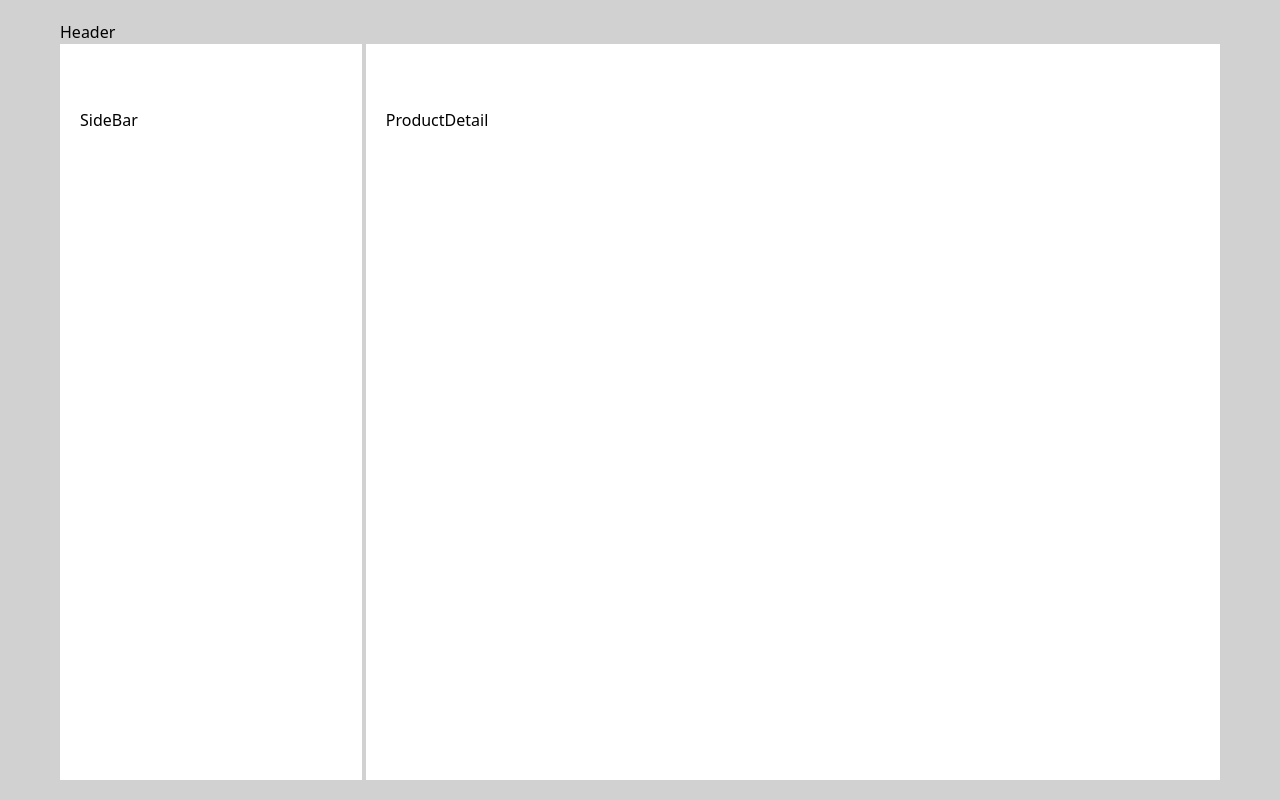
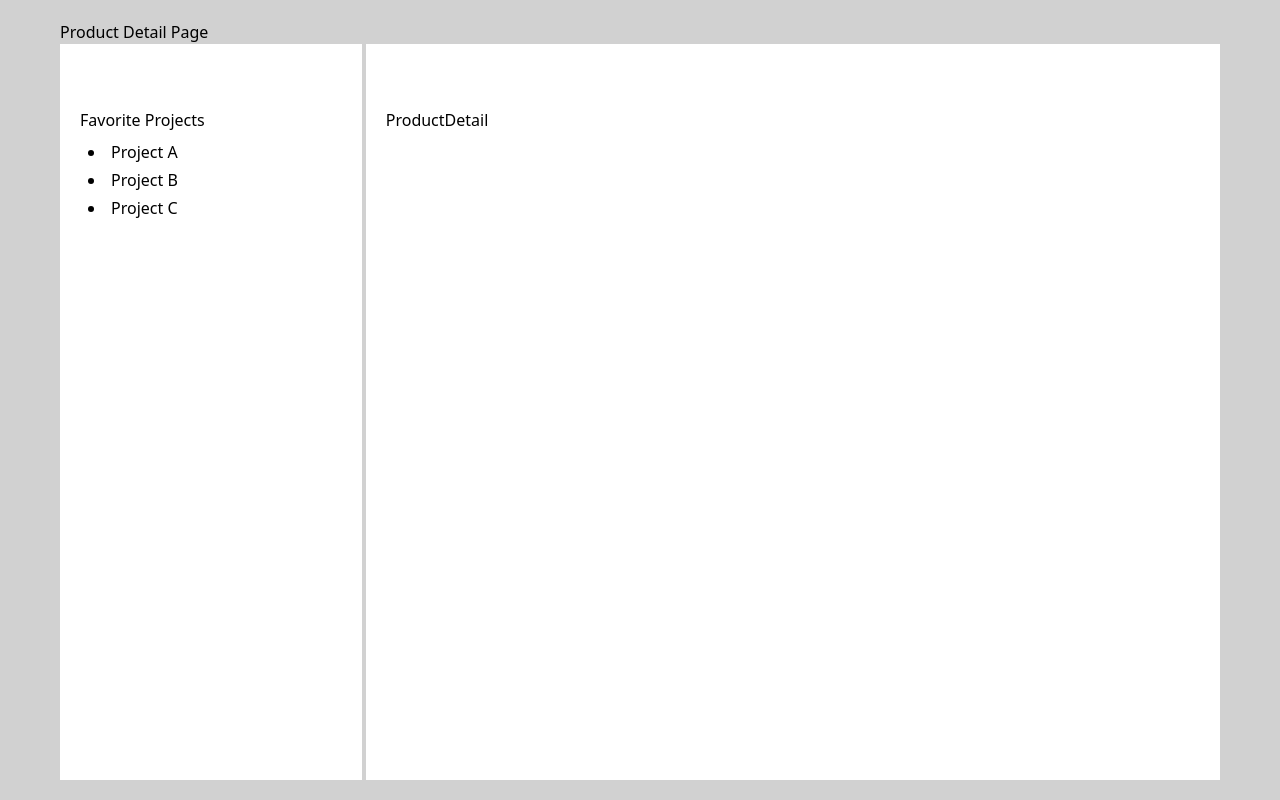
Before and after one commit to KaleabKindu/Satoshi-Assessment, a React app: page /1 in a window 1280 px wide. Built offline with nearby package versions, Linux system fonts and the light colour scheme.

Commit message:
implement header and side bar user interface

```diff
--- a/src/App.js
+++ b/src/App.js
@@ -1,17 +1,14 @@
 import React from "react";
 import Products from "./pages/Products";
 import ProductDetail from "./pages/ProductDetail";
-import Layout from "./components/Layout";
 import { Routes, Route } from "react-router-dom";
 
 function App() {
   return (
-    <Layout>
-      <Routes>
-        <Route path="/" element={<Products />} />
-        <Route path="/:id" element={<ProductDetail />} />
-      </Routes>
-    </Layout>
+    <Routes>
+      <Route path="/" element={<Products />} />
+      <Route path="/:id" element={<ProductDetail />} />
+    </Routes>
   );
 }
 
--- /dev/null
+++ b/src/components/FavoriteProjects.js
@@ -0,0 +1,24 @@
+import React, { useContext, useMemo } from "react";
+import { ProductsContext } from "../context/ProductsContext";
+
+const FavoriteProjects = () => {
+  const { products } = useContext(ProductsContext);
+  const favouriteProducts = useMemo(
+    () => products.filter((product) => product.favourite),
+    [products]
+  );
+  return (
+    <div className="flex flex-col gap-2">
+      <p>Favorite Projects</p>
+      <ul className="flex flex-col gap-1 pl-2">
+        {favouriteProducts.map((product) => (
+          <li key={product.id} className="list-disc list-inside">
+            {product.name}
+          </li>
+        ))}
+      </ul>
+    </div>
+  );
+};
+
+export default FavoriteProjects;
--- a/src/components/Header.js
+++ b/src/components/Header.js
@@ -1,10 +1,13 @@
 import React from "react";
 import MobileDrawer from "./MobileDrawer";
+import { useParams } from "react-router-dom";
 
 const Header = () => {
+  const { id } = useParams();
+  console.log("id", id);
   return (
     <div className="flex justify-between">
-      <p>Header</p>
+      <p>{id ? "Product Detail Page" : "Product List Page"}</p>
       <MobileDrawer />
     </div>
   );
--- a/src/components/MobileDrawer.js
+++ b/src/components/MobileDrawer.js
@@ -3,6 +3,7 @@ import Drawer from "@mui/material/Drawer";
 import IconButton from "@mui/material/IconButton";
 import MenuIcon from "@mui/icons-material/Menu";
 import CloseIcon from "@mui/icons-material/Close";
+import FavoriteProjects from "./FavoriteProjects";
 
 const MobileDrawer = (props) => {
   const [open, setOpen] = useState(false);
@@ -20,7 +21,7 @@ const MobileDrawer = (props) => {
               <CloseIcon />
             </IconButton>
           </div>
-          <p>Mobile Drawer</p>
+          <FavoriteProjects/>
         </div>
       </Drawer>
     </div>
--- a/src/components/SideBar.js
+++ b/src/components/SideBar.js
@@ -1,9 +1,10 @@
 import React from "react";
+import FavoriteProjects from "./FavoriteProjects";
 
 const SideBar = () => {
   return (
     <div className="hidden md:block w-[400px] h-full pt-8 md:pt-16 p-2 md:p-5 bg-white">
-      SideBar
+      <FavoriteProjects />
     </div>
   );
 };
--- a/src/data/products.json
+++ b/src/data/products.json
@@ -6,7 +6,7 @@
     "end_date": "2025-12-31",
     "manager": "John Doe",
     "description": "A groundbreaking initiative to revolutionize technology integration in daily life.",
-      "favourite": "true"
+    "favourite": true
   },
   {
     "id": "project_b",
@@ -15,7 +15,7 @@
     "end_date": "2025-11-15",
     "manager": "Jane Smith",
     "description": "Development of a new sustainable energy solution for urban areas.",
-      "favourite": "true"
+    "favourite": true
   },
   {
     "id": "project_c",
@@ -24,7 +24,7 @@
     "end_date": "2025-09-30",
     "manager": "Mike Johnson",
     "description": "Enhancing public health through innovative medical device technology.",
-      "favourite": "true"
+    "favourite": true
   },
   {
     "id": "project_d",
@@ -33,7 +33,7 @@
     "end_date": "2025-10-10",
     "manager": "Emily Brown",
     "description": "Creation of an AI-driven educational platform for personalized learning.",
-      "favourite": "false"
+    "favourite": false
   },
   {
     "id": "project_e",
@@ -42,7 +42,7 @@
     "end_date": "2025-12-05",
     "manager": "David Lee",
     "description": "Research and development in quantum computing applications.",
-      "favourite": "false"
+    "favourite": false
   },
   {
     "id": "project_f",
@@ -51,7 +51,7 @@
     "end_date": "2025-08-20",
     "manager": "Sarah Kim",
     "description": "Launching a global initiative for climate change awareness.",
-      "favourite": "false"
+    "favourite": false
   },
   {
     "id": "project_g",
@@ -60,7 +60,7 @@
     "end_date": "2025-12-31",
     "manager": "Tom Wilson",
     "description": "Exploring new materials for eco-friendly packaging solutions.",
-      "favourite": "false"
+    "favourite": false
   },
   {
     "id": "project_h",
@@ -69,7 +69,7 @@
     "end_date": "2025-11-15",
     "manager": "Lisa Green",
     "description": "Improving logistics with drone delivery systems in rural areas.",
-      "favourite": "false"
+    "favourite": false
   },
   {
     "id": "project_i",
@@ -78,7 +78,7 @@
     "end_date": "2025-10-31",
     "manager": "Robert Taylor",
     "description": "Developing a community-based urban farming project to combat food deserts.",
-      "favourite": "false"
+    "favourite": false
   },
   {
     "id": "project_j",
@@ -87,6 +87,6 @@
     "end_date": "2025-12-20",
     "manager": "Anna White",
     "description": "Initiating a program to preserve cultural heritage through digital archiving.",
-      "favourite": "false"
+    "favourite": false
   }
 ]
--- /dev/null
+++ b/src/hoc/withRootLayout.js
@@ -0,0 +1,12 @@
+import React from "react";
+import Layout from "../components/Layout";
+
+export const withRootLayout = (Component) => {
+  return (props) => {
+    return (
+      <Layout>
+        <Component {...props} />
+      </Layout>
+    );
+  };
+};
--- a/src/pages/Home.js
+++ /dev/null
@@ -1,16 +0,0 @@
-import React from "react";
-import { Button, TextField } from "@mui/material";
-
-function App() {
-  return (
-    <div className="flex flex-col gap-10 items-center mt-72 w-full">
-      <p className="font-bold text-3xl">Hello, React with Webpack!</p>
-      <TextField id="outlined-basic" label="Outlined" variant="outlined" />
-      <Button variant="contained" color="primary">
-        Hello, MUI!
-      </Button>
-    </div>
-  );
-}
-
-export default App;
--- a/src/pages/ProductDetail.js
+++ b/src/pages/ProductDetail.js
@@ -1,7 +1,8 @@
 import React from "react";
+import { withRootLayout } from "../hoc/withRootLayout";
 
 const ProductDetail = () => {
   return <div>ProductDetail</div>;
 };
 
-export default ProductDetail;
+export default withRootLayout(ProductDetail);
--- a/src/pages/Products.js
+++ b/src/pages/Products.js
@@ -1,8 +1,8 @@
 import React from "react";
 import ProductsList from "../components/ProductsList";
-
+import { withRootLayout } from "../hoc/withRootLayout";
 const Products = () => {
   return <ProductsList />;
 };
 
-export default Products;
+export default withRootLayout(Products);
```
Lines whose indentation alone changed are shown as unchanged.
